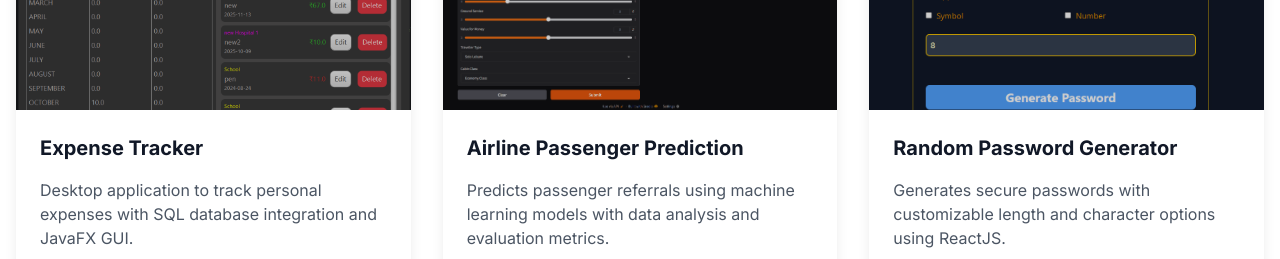
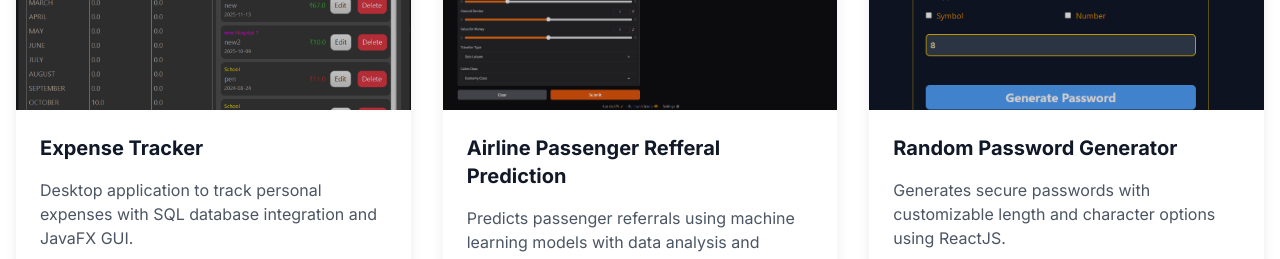
Before and after one commit to Siddharth3271/Portfolio, a website: page public/index.html in a window 1280 px wide. Shown: the part 3420-3679 px from the top of the page. Drawn offline with Linux system fonts and the light colour scheme.

Commit message:
changed name

```diff
--- a/public/index.html
+++ b/public/index.html
@@ -407,7 +407,7 @@
                         <div class="absolute inset-0 bg-black/20"></div>
                     </div>
                     <div class="p-6">
-                        <h3 class="text-xl font-bold mb-4">Airline Passenger Prediction</h3>
+                        <h3 class="text-xl font-bold mb-4">Airline Passenger Refferal Prediction</h3>
                         <p class="text-gray-600 dark:text-gray-400 mb-4 h-16">
                             Predicts passenger referrals using machine learning models with data analysis and evaluation
                             metrics.
```
